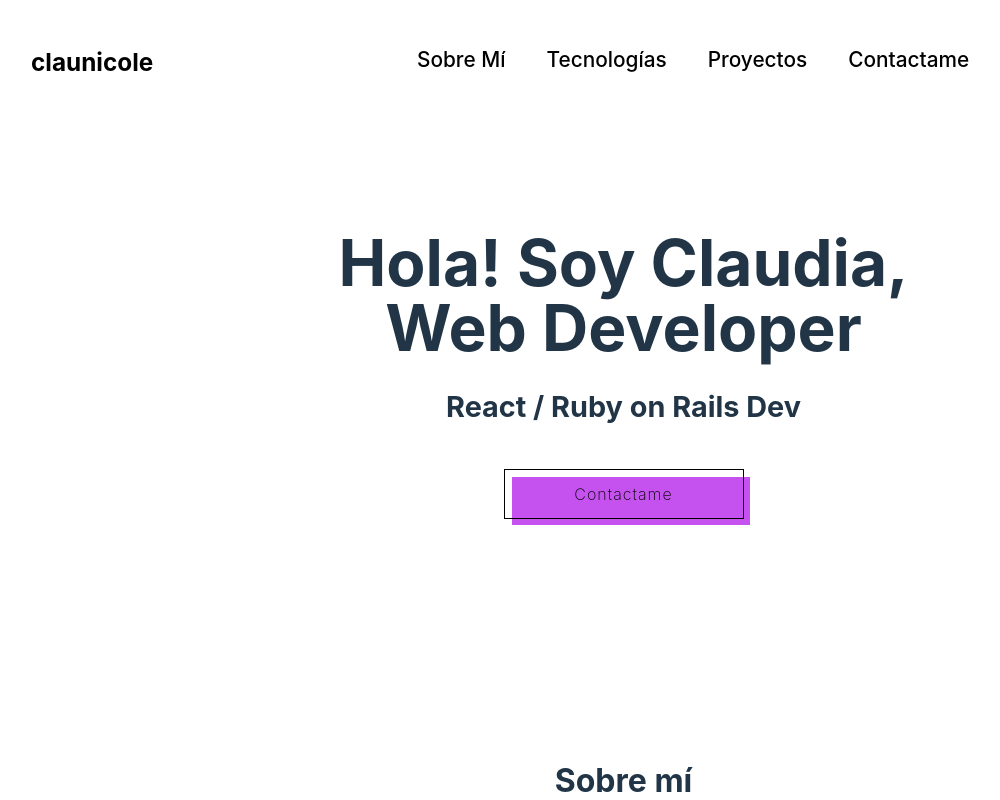
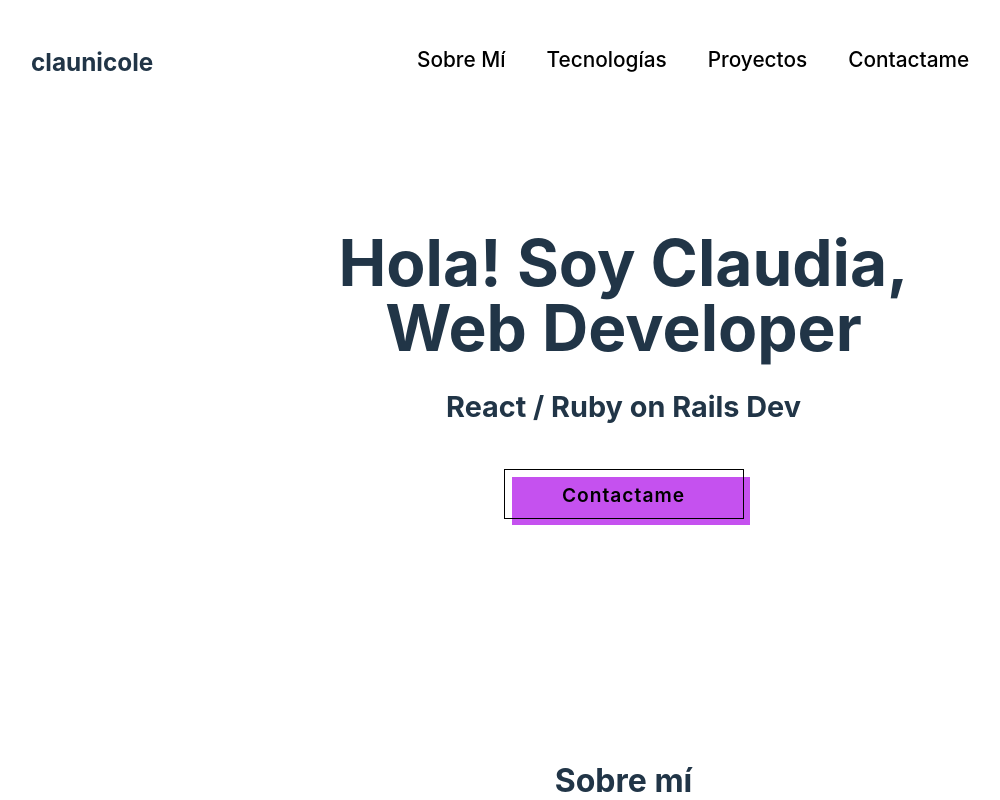
Before and after one commit to claunicole/Portfolio, a React (Vite) app: page / in a window 1280 px wide. Shown: the top 800 px of the page, without its empty margins (24-1024 px from the left). Built offline with nearby package versions, Linux system fonts and the light colour scheme.

Commit message:
Mejoras boton principal

```diff
--- a/src/InfoContainer/InfoContainer.css
+++ b/src/InfoContainer/InfoContainer.css
@@ -36,8 +36,8 @@
 .button {
   width: 180px;
   height: 40px;
-  font-size: 16px;
-  font-weight: 200;
+  font-size: 1rem;
+  font-weight: 600;
   letter-spacing: 1px;
   padding: 13px 20px 13px;
   outline: 0;
@@ -46,6 +46,7 @@
   position: relative;
   background-color: rgba(0, 0, 0, 0);
   border-radius: 0;
+
 }
 
 .button:after {
@@ -128,4 +129,8 @@
         margin-right: 20px;
         margin-bottom: 50px;
     }
+
+    .button{
+        font-size: 1.2rem;
+    }
 }
--- a/src/Navbar/Navbar.css
+++ b/src/Navbar/Navbar.css
@@ -30,6 +30,10 @@
     height: 40px;
     margin-left: 0px;
     margin-bottom: 0px;
+}
+
+.logo h3 {
+    color: #213547;
 }
 
 .logo h3:hover{
```
